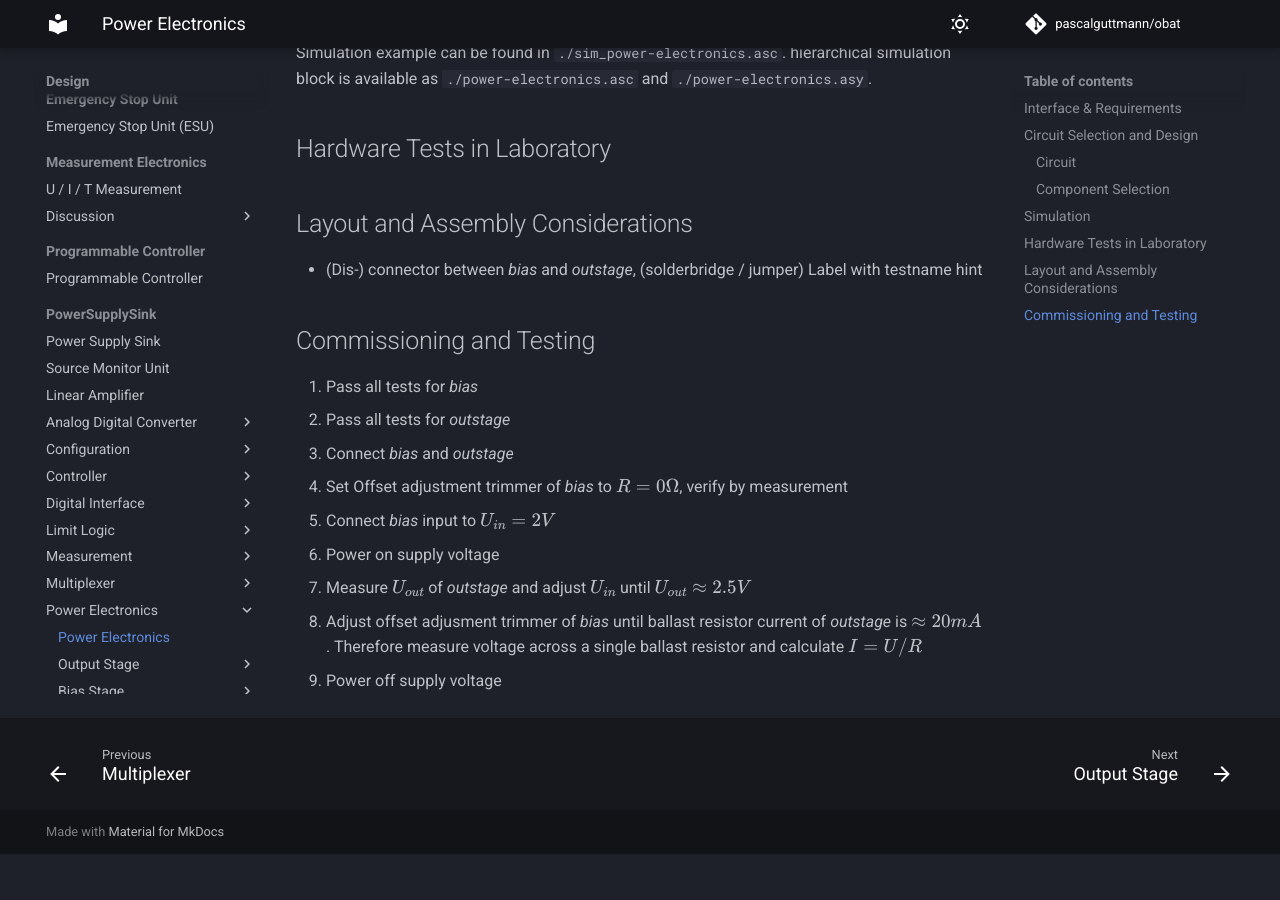
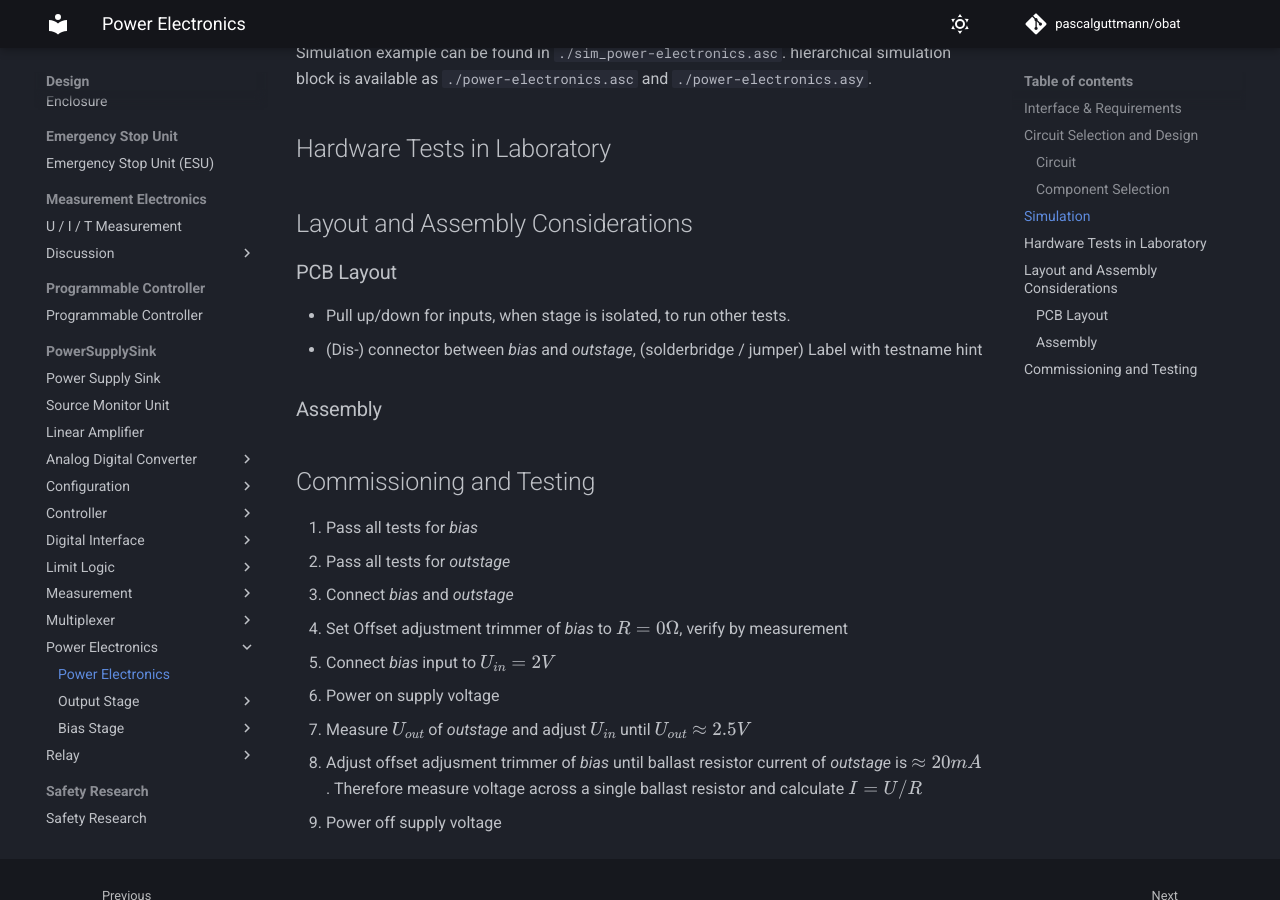
Before and after one commit to pascalguttmann/obat, an MkDocs documentation site: the page built from docs/design/pss/power-electronics/power-electronics.md, in a window 1280 px wide and 900 px high, scrolled down 1270 px. Built offline with MkDocs 1.6.1 and Material for MkDocs 9.7.7, drawn with Linux system fonts in a browser that asks for light colours; comment, search, counter and statistics services are not loaded; before the commit the page ends 2124 px from its top, so only the background shows below that.

Commit message:
fix power-electronics pcb hints adhere to template

```diff
--- a/docs/design/pss/power-electronics/power-electronics.md
+++ b/docs/design/pss/power-electronics/power-electronics.md
@@ -38,8 +38,13 @@
 
 ## Layout and Assembly Considerations
 
+### PCB Layout
+
+- Pull up/down for inputs, when stage is isolated, to run other tests.
 - (Dis-) connector between _bias_ and _outstage_, (solderbridge / jumper)
     Label with testname hint
+
+### Assembly
 
 ## Commissioning and Testing
 
```
